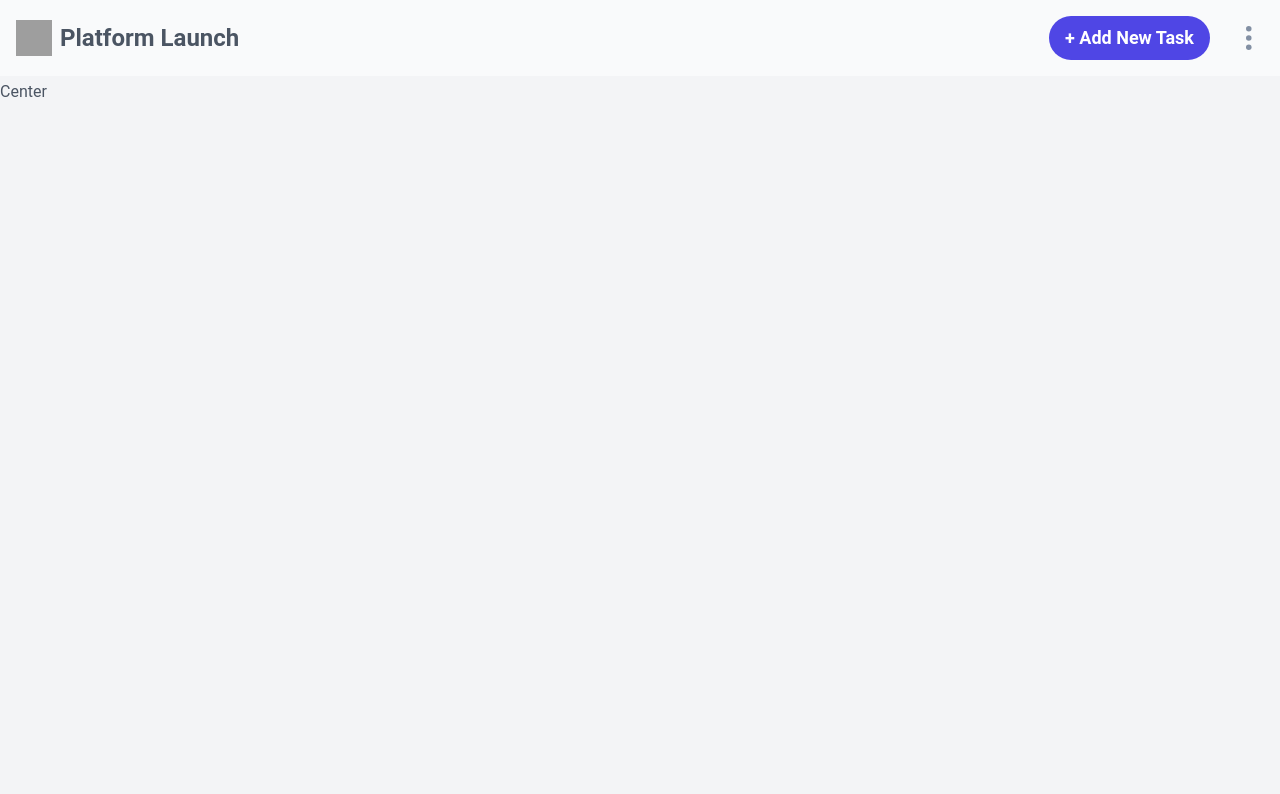
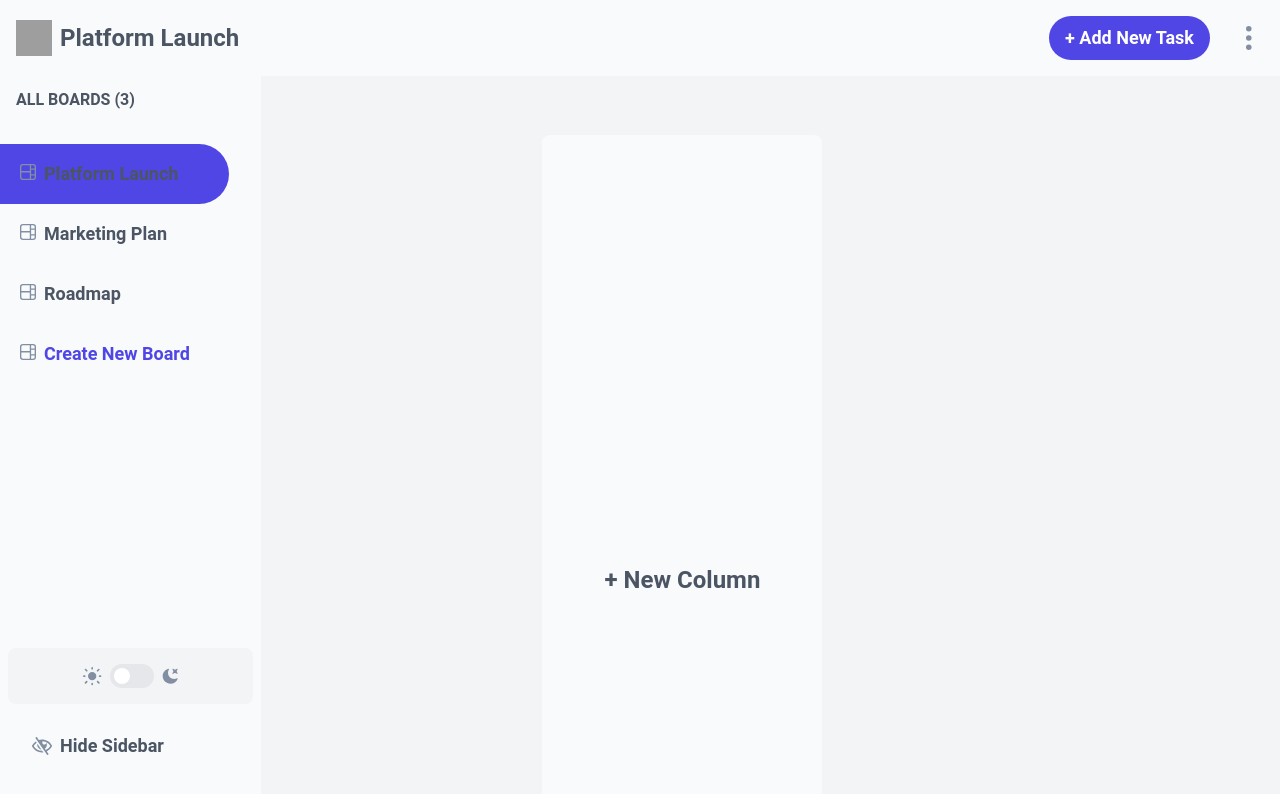
Before and after one commit to mustafa-khaled/Kanban-Task-Management, a React (Vite) app: page / in a window 1280 px wide. Shown: the top 794 px of the page. Built offline with nearby package versions, Linux system fonts and the light colour scheme; grey boxes are pictures that could not be loaded; the HTML template or start-up script is replaced by a standard one.

Commit message:
Side bar

```diff
--- a/src/components/AppLayout.jsx
+++ b/src/components/AppLayout.jsx
@@ -2,7 +2,7 @@ import { useDispatch, useSelector } from "react-redux";
 import { setBoardActive } from "../redux/features/boardsSlice";
 import { useEffect, useState } from "react";
 
-import Center from "./Center";
+import Home from "./Home";
 import Header from "./header/Header";
 import EmptyBoard from "./EmptyBoard";
 
@@ -35,7 +35,7 @@ function AppLayout() {
             boardModalOpen={boardModalOpen}
             setBoardModalOpen={setBoardModalOpen}
           />
-          <Center />
+          <Home />
         </>
       ) : (
         <EmptyBoard type="add" />
--- a/src/components/Center.jsx
+++ /dev/null
@@ -1,5 +0,0 @@
-function Center() {
-  return <div className="h-[100vh] pt-[80px]">Center</div>;
-}
-
-export default Center;
--- /dev/null
+++ b/src/components/Column.jsx
@@ -0,0 +1,5 @@
+function Column({ colIndex }) {
+  return <div>Column</div>;
+}
+
+export default Column;
--- /dev/null
+++ b/src/components/Home.jsx
@@ -0,0 +1,84 @@
+import { useEffect, useState } from "react";
+import { useSelector } from "react-redux";
+import AddEditBoard from "../modals/AddEditBoard";
+import Column from "./Column";
+import EmptyBoard from "./EmptyBoard";
+import Sidebar from "./Sidebar";
+
+function Home() {
+  const [windowSize, setWindowSize] = useState([
+    window.innerWidth,
+    window.innerHeight,
+  ]);
+
+  useEffect(() => {
+    const handleWindowResize = () => {
+      setWindowSize([window.innerWidth, window.innerHeight]);
+    };
+
+    window.addEventListener("resize", handleWindowResize);
+
+    return () => {
+      window.removeEventListener("resize", handleWindowResize);
+    };
+  });
+
+  const [isBoardModalOpen, setIsBoardModalOpen] = useState(false);
+
+  const boards = useSelector((state) => state.boards);
+  const board = boards.find((board) => board.isActive === true);
+  const columns = board.columns;
+
+  const [isSideBarOpen, setIsSideBarOpen] = useState(true);
+
+  return (
+    <div
+      className={`
+        gap-6  overflow-x-scroll bg-bgc  scrollbar-hide
+        ${
+          windowSize[0] >= 768 && isSideBarOpen
+            ? `ml-[261px]  flex h-screen  `
+            : `flex  h-screen gap-6    `
+        }`}
+    >
+      {windowSize[0] >= 768 && (
+        <Sidebar
+          setIsBoardModalOpen={setIsBoardModalOpen}
+          isBoardModalOpen={isBoardModalOpen}
+          isSideBarOpen={isSideBarOpen}
+          setIsSideBarOpen={setIsSideBarOpen}
+        />
+      )}
+
+      {/* Columns Section */}
+
+      {columns.length > 0 ? (
+        <>
+          {columns.map((col, index) => (
+            <Column key={index} colIndex={index} />
+          ))}
+          <div
+            onClick={() => {
+              setIsBoardModalOpen(true);
+            }}
+            className=" mx-5 mb-2 mt-[135px] flex h-screen min-w-[280px] cursor-pointer
+            items-center justify-center rounded-lg bg-contentBgc
+            pt-[90px] text-2xl font-bold  transition duration-300
+            scrollbar-hide hover:text-colorBrand"
+          >
+            + New Column
+          </div>
+        </>
+      ) : (
+        <>
+          <EmptyBoard type="edit" />
+        </>
+      )}
+      {isBoardModalOpen && (
+        <AddEditBoard type="edit" setBoardModalOpen={setIsBoardModalOpen} />
+      )}
+    </div>
+  );
+}
+
+export default Home;
--- /dev/null
+++ b/src/components/Sidebar.jsx
@@ -0,0 +1,117 @@
+import { useState } from "react";
+import { useDispatch, useSelector } from "react-redux";
+import { setBoardActive } from "../redux/features/boardsSlice";
+
+import boardIcon from "../assets/icon-board.svg";
+import showSidebarIcon from "../assets/icon-show-sidebar.svg";
+import hideSidebarIcon from "../assets/icon-hide-sidebar.svg";
+import AddEditBoard from "../modals/AddEditBoard";
+import ThemeToggle from "./header/ThemeToggle";
+
+function Sidebar({ isSideBarOpen, setIsSideBarOpen }) {
+  const dispatch = useDispatch();
+  const [isBoardModalOpen, setIsBoardModalOpen] = useState(false);
+
+  const boards = useSelector((state) => state.boards);
+
+  const toggleSidebar = () => {
+    setIsSideBarOpen((curr) => !curr);
+  };
+
+  return (
+    <div>
+      <div
+        className={`${isSideBarOpen ? "bg-contentBgc" : "bg-colorBrand"}    ${
+          isSideBarOpen
+            ? `fixed left-0 top-[72px] z-20 h-screen min-w-[261px] items-center`
+            : `fixed bottom-10 top-auto h-[48px] w-[56px]
+            transform cursor-pointer items-center justify-center rounded-r-full
+            p-0 transition duration-300
+            hover:opacity-80 `
+        }`}
+      >
+        <div>
+          {/* reWrite modal  */}
+
+          {isSideBarOpen && (
+            <div className="w-full rounded-xl  py-4">
+              <h3 className=" mx-4 mb-8 font-semibold ">
+                ALL BOARDS ({boards?.length})
+              </h3>
+
+              <div className="  dropdown-board flex h-[70vh] flex-col justify-between  ">
+                <div>
+                  {boards.map((board, index) => (
+                    <div
+                      className={`mr-8 flex cursor-pointer items-baseline space-x-2
+                      rounded-r-full px-5 py-4 duration-500 ease-in-out ${
+                        board.isActive && "mr-8 rounded-r-full bg-colorBrand"
+                      } `}
+                      key={index}
+                      onClick={() => {
+                        dispatch(setBoardActive({ index }));
+                      }}
+                    >
+                      <img
+                        src={boardIcon}
+                        className="  filter-white  h-4 "
+                        alt="boardIcon"
+                      />
+                      <p className=" text-lg font-bold ">{board.name}</p>
+                    </div>
+                  ))}
+
+                  <div
+                    className=" mr-8  flex cursor-pointer  items-baseline space-x-2 rounded-r-full
+                    px-5 py-4  text-colorBrand duration-500
+                    ease-in-out"
+                    onClick={() => {
+                      setIsBoardModalOpen(true);
+                    }}
+                  >
+                    <img
+                      src={boardIcon}
+                      className="   filter-white  h-4 "
+                      alt="boardIcon"
+                    />
+                    <p className=" text-lg font-bold  ">Create New Board </p>
+                  </div>
+                </div>
+
+                <ThemeToggle />
+              </div>
+            </div>
+          )}
+
+          {/* Sidebar hide/show toggle */}
+          {isSideBarOpen ? (
+            <div
+              onClick={() => toggleSidebar()}
+              className=" absolute  bottom-16 my-4  mb-8 mr-6  mt-2 flex
+               cursor-pointer items-center justify-center space-x-2 rounded-r-full
+               px-8 py-4 text-lg font-bold
+               hover:text-colorBrand "
+            >
+              <img
+                className=" min-w-[20px]"
+                src={hideSidebarIcon}
+                alt=" side bar show/hide"
+              />
+              {isSideBarOpen && <p> Hide Sidebar </p>}
+            </div>
+          ) : (
+            <div className=" absolute p-5  " onClick={() => toggleSidebar()}>
+              <img src={showSidebarIcon} alt="showSidebarIcon" />
+            </div>
+          )}
+        </div>
+      </div>
+
+      {isBoardModalOpen && (
+        <AddEditBoard type="add" setBoardModalOpen={setIsBoardModalOpen} />
+      )}
+    </div>
+  );
+}
+
+export default Sidebar;
```
Also changed, not shown: src/assets/logo-dark.svg (added), src/assets/logo-light.svg (added).
